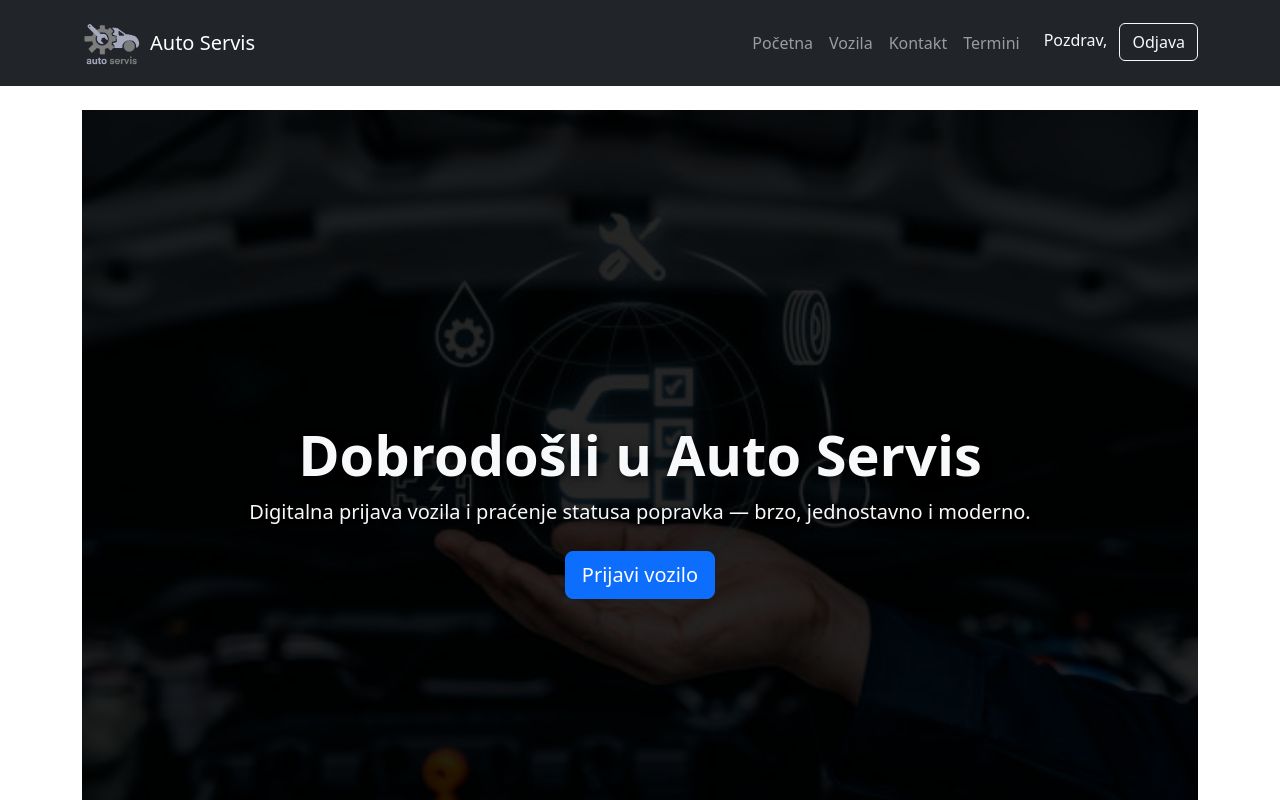
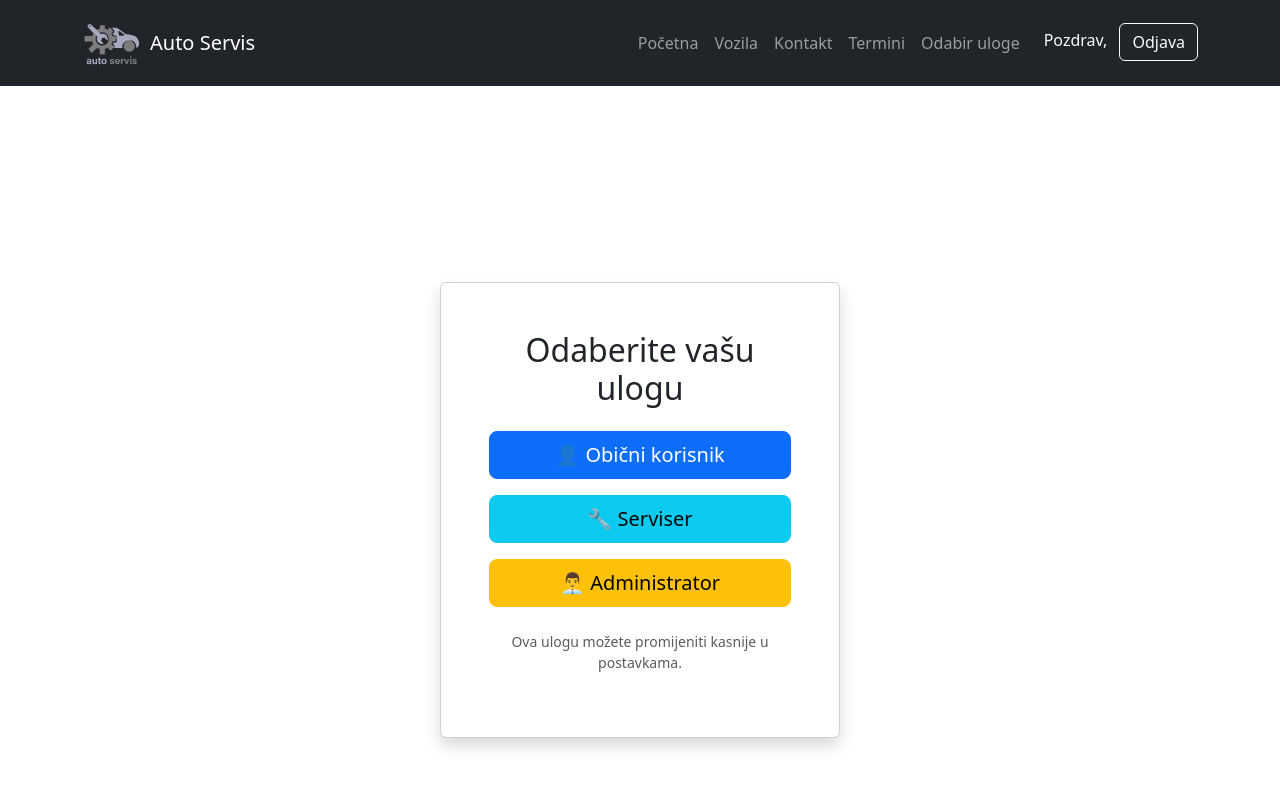
Before and after one commit to soric27/PROGI-grupa-5.3, a React (Create React App) app in the folder app/frontend/: page /role-selection in a window 1280 px wide. Before the commit this address led to /. Shown: the top 800 px of the page. Built offline with nearby package versions, Linux system fonts and the light colour scheme; no server answers; sample sign-in values are in the browser's storage.

Commit message:
Odabir uloge u navbaru

```diff
--- a/app/frontend/src/components/Navbar.jsx
+++ b/app/frontend/src/components/Navbar.jsx
@@ -85,6 +85,17 @@ function Navbar({ user }) {
                 </Link>
               </li>
 
+              <li className="nav-item">
+                <Link
+                  className="nav-link"
+                  to="/role-selection"
+                  onClick={() => setIsNavCollapsed(true)}
+                  title="Ako već imaš token u sessionStorage, ovdje možeš ručno odabrati ulogu"
+                >
+                  Odabir uloge
+                </Link>
+              </li>
+
               <li className="nav-item ms-3">
                 {user ? (
                   <>
--- a/app/frontend/src/pages/RoleSelection.jsx
+++ b/app/frontend/src/pages/RoleSelection.jsx
@@ -9,7 +9,8 @@ function RoleSelection() {
   const [loading, setLoading] = useState(false);
   const [error, setError] = useState("");
 
-  const token = searchParams.get("token");
+  const tokenFromQuery = searchParams.get("token");
+  const token = tokenFromQuery || sessionStorage.getItem("auth_token");
 
   // Ako nema tokena, preusmjeri na home
   useEffect(() => {
@@ -35,8 +36,8 @@ function RoleSelection() {
       sessionStorage.setItem("auth_token", response.data.token);
       axios.defaults.headers.common["Authorization"] = `Bearer ${response.data.token}`;
 
-      // Preusmjeri na home
-      navigate("/");
+      // Preusmjeri na home (full reload so App sees updated token)
+      window.location.replace("/");
     } catch (err) {
       console.error("Greška pri izboru uloge:", err);
       setError("Greška pri izboru uloge. Pokušajte ponovno.");
```
